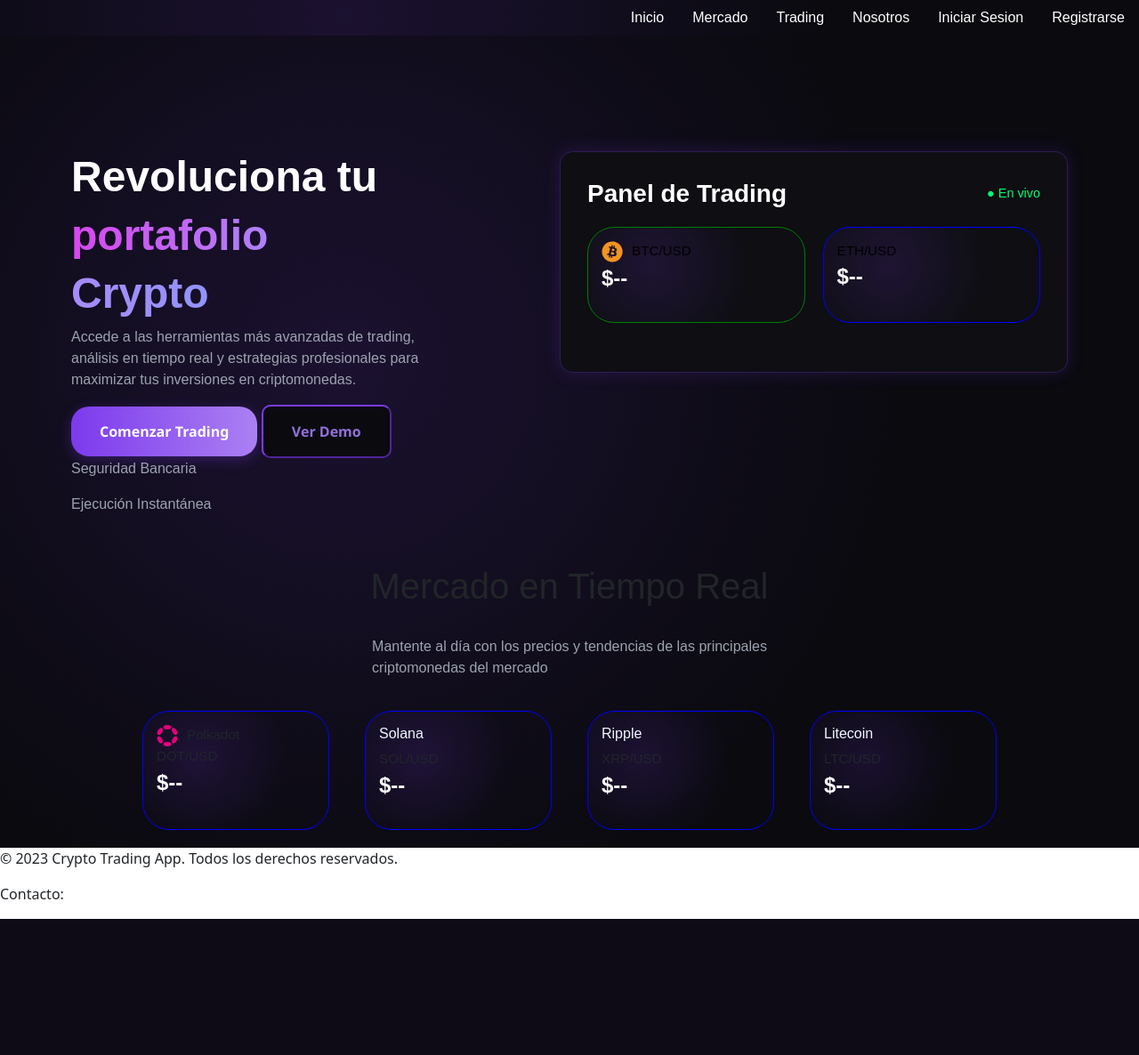
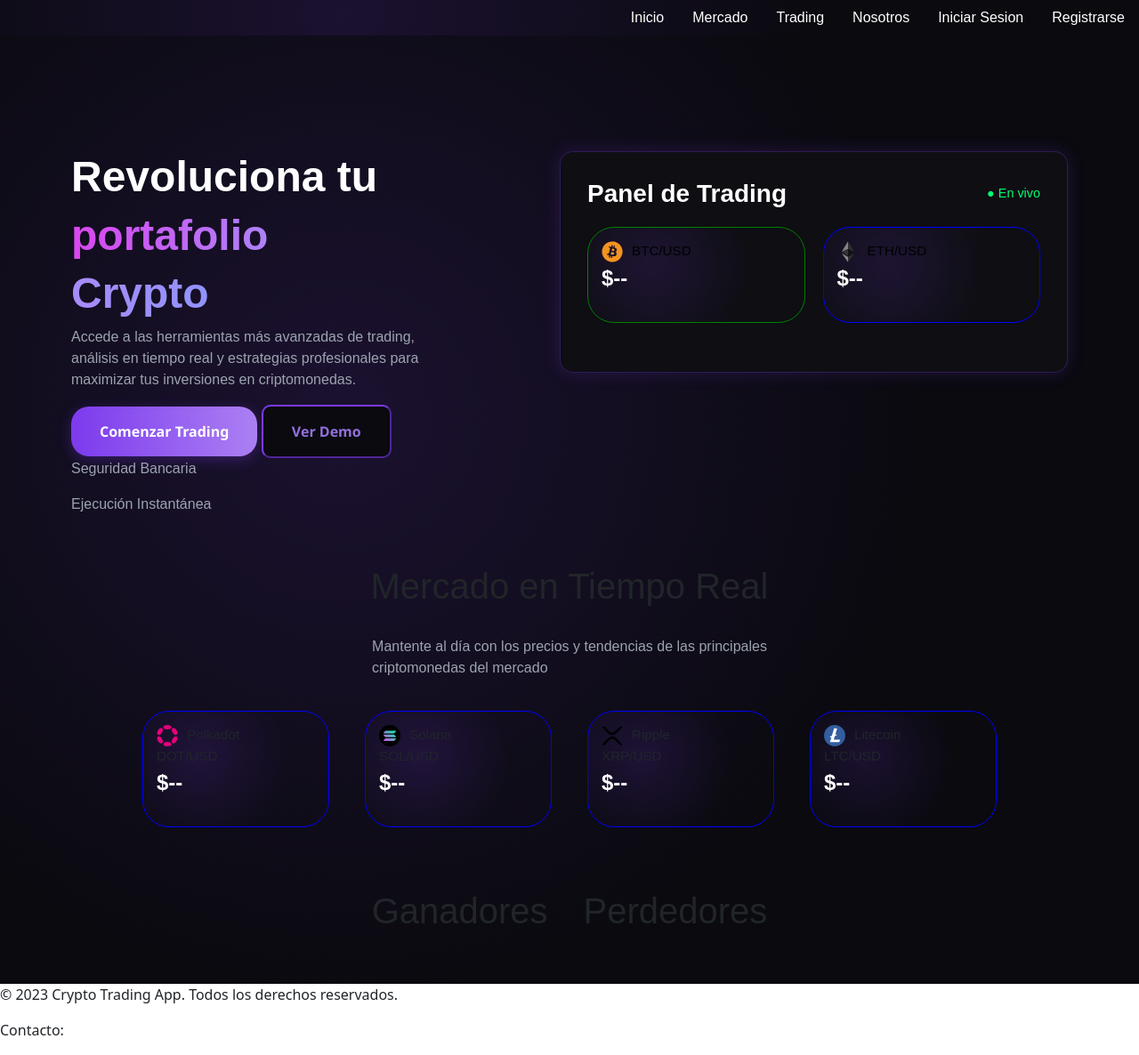
Before and after one commit to GORDIAN12/tradePage, a Django app: page / in a window 1280 px wide. Shown: the whole page at 89% size. Before the commit the page ends 1033 px from the top, so only its background shows below. Run offline with Django 5.2, Linux system fonts and the light colour scheme; some libraries are stand-ins or nearby versions.

Commit message:
update winners and losses

```diff
--- a/Trade/static/index/index.css
+++ b/Trade/static/index/index.css
@@ -198,3 +198,57 @@
   margin-right: 10px;
   vertical-align: middle;
 }
+
+    .crypto-cards {
+      padding: 10px 15px;
+      margin-bottom: 10px;
+      border-radius: 6px;
+      box-shadow: 0 1px 4px rgb(0 0 0 / 0.1);
+      max-width: 400px;
+        border: 1px solid rgba(124, 58, 237, 0.2);
+
+    }
+
+.crypto-row {
+  display: flex;
+  justify-content: space-between;
+  align-items: center;
+  padding: 8px 12px;
+  border-bottom: 1px solid #ddd;
+  width: 100%;
+  box-sizing: border-box;
+}
+
+.crypto-name {
+  flex: 1; /* 1 parte proporcional */
+  font-weight: bold;
+  color: white;
+}
+
+.crypto-price {
+  flex: 1.5; /* más espacio que name */
+  text-align: center;
+  color: white;
+}
+
+.crypto-change {
+  flex: 1;
+  text-align: right;
+  font-weight: bold;
+  color: green; /* puedes cambiar dinámicamente según positivo/negativo */
+}
+
+   .crypto-changes-less {
+     flex: 1;
+     text-align: right;
+     font-weight: bold;
+     color: red;
+    }
+
+   .tarjets-winners-losers {
+     display: flex;
+     justify-content: center; /* 🔹 Centra ambos bloques en el contenedor */
+     gap: 40px; /* 🔹 Espacio entre Ganadores y Perdedores */
+     padding: 50px;
+     flex-wrap: wrap; /* 🔹 Opcional: se apilan en móviles */
+   }
--- a/Trade/templates/index.html
+++ b/Trade/templates/index.html
@@ -2,9 +2,11 @@
 {% load static %}
 {% block extra_css %}
   <link rel="stylesheet" href="{% static 'index/index.css' %}">
+
 {% endblock %}
 
 {% block content %}
+
 <div class="index-page">
   <div class="content-layout">
     <!-- Texto a la izquierda -->
@@ -36,7 +38,7 @@
         </div>
 
         <div class="card-crypto-eth">
-        <div class="card-title">ETH/USD</div>
+            <span class="card-title"><img class="crypto-logo" src="{% static 'assets/eth.svg' %}" alt="Logo">ETH/USD</span>
         <div class="price" id="eth-price">$--</div>
         <p><span id="eth-change"></span></p>
         </div>
@@ -54,26 +56,39 @@
         <div class="card-title">DOT/USD</div>
         <div class="price" id="dot-price">$--</div>
         <p><span id="dot-change"></span></p>
+
         </div>
          <div class="card-crypto-eth">
-             <h6 style="color: aliceblue">Solana</h6>
+                       <span class="card-title"><img class="crypto-logo" src="{% static 'assets/sol.svg' %}" alt="Logo">Solana</span>
         <div class="card-title">SOL/USD</div>
         <div class="price" id="sol-price">$--</div>
         <p><span id="sol-change"></span></p>
         </div>
          <div class="card-crypto-eth">
-             <h6 style="color: aliceblue">Ripple</h6>
+                       <span class="card-title"><img class="crypto-logo" src="{% static 'assets/xrp.svg' %}" alt="Logo">Ripple</span>
         <div class="card-title">XRP/USD</div>
         <div class="price" id="xrp-price">$--</div>
         <p><span id="xrp-change"></span></p>
         </div>
         <div class="card-crypto-eth">
-        <h6 style="color: aliceblue">Litecoin</h6>
+                  <span class="card-title"><img class="crypto-logo" src="{% static 'assets/ltc.svg' %}" alt="Logo">Litecoin</span>
         <div class="card-title">LTC/USD</div>
         <div class="price" id="ltc-price">$--</div>
         <p><span id="ltc-change"></span></p>
         </div>
 </div>
+<div class="tarjets-winners-losers">
+  <div class="winners-block">
+    <h1>Ganadores</h1>
+    <div id="winners-container"></div>
+  </div>
+
+  <div class="losers-block">
+    <h1>Perdedores</h1>
+    <div id="losers-container"></div>
+  </div>
+</div>
+
 
 {% block extra_js %}
   <script src="{% static 'index/index.js' %}"></script>
```
Also changed, not shown: Trade/static/index/index.js (+65 -0 lines), Trade/static/assets/eth.svg (added), Trade/static/assets/ltc.svg (added), Trade/static/assets/sol.svg (added), Trade/static/assets/xrp.svg (added).
